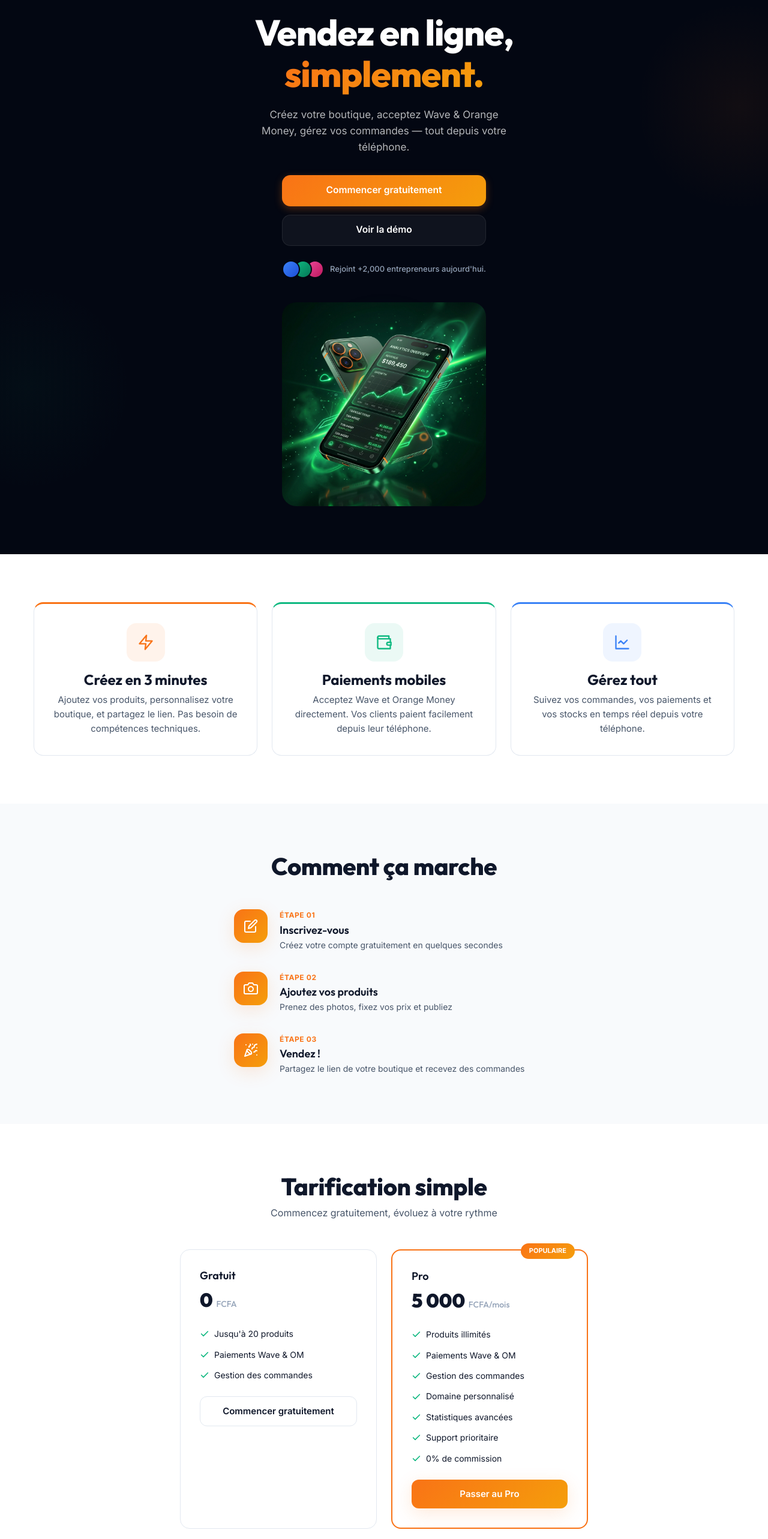
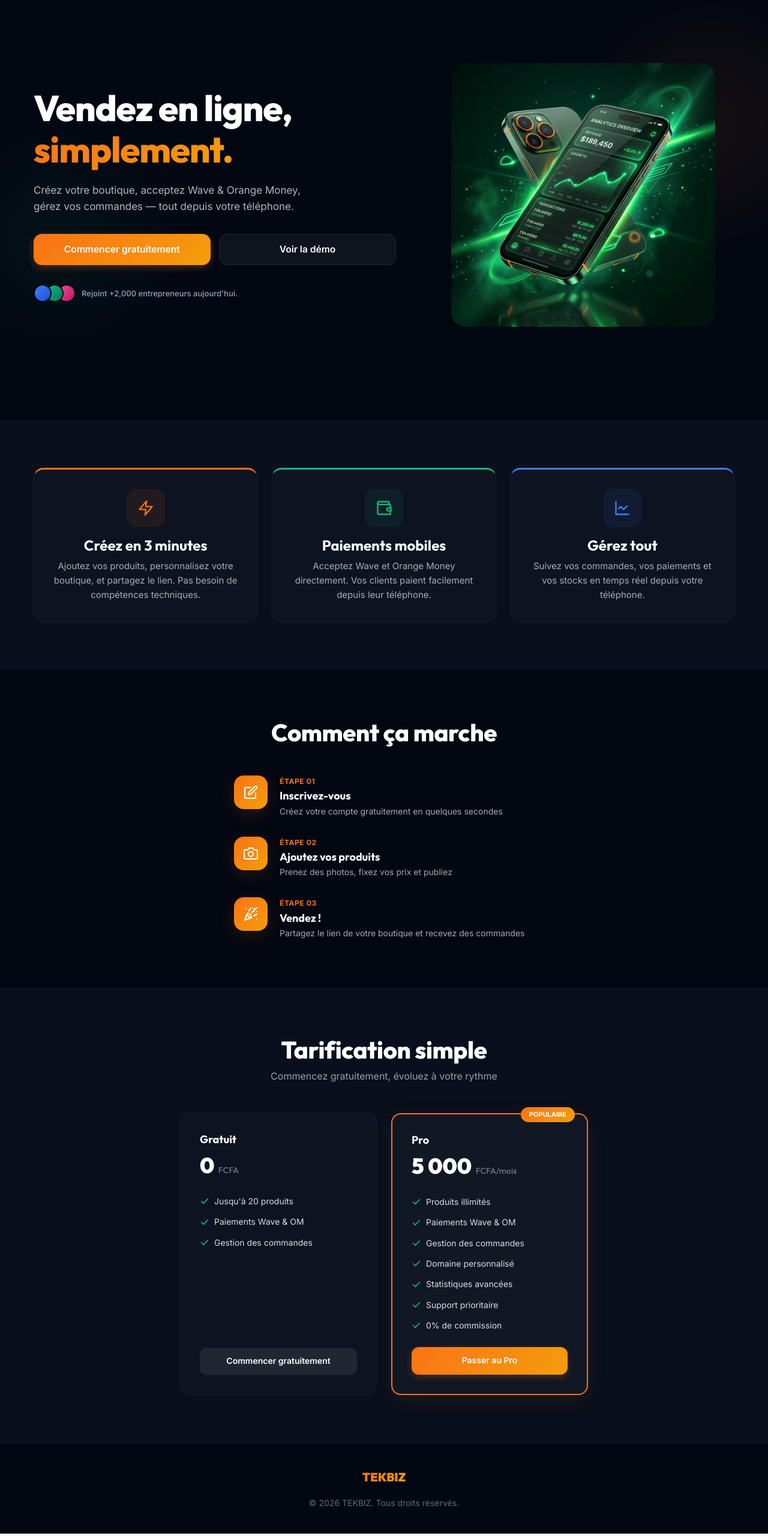
Before and after one commit to pistyl/Tekbiz, a Next.js app: page / in a window 1280 px wide. Shown: the part 100-2666 px from the top of the page at 60% size. Built offline with nearby package versions, Linux system fonts and the light colour scheme.

Commit message:
redesign landing page to be responsive and unify dark background across all sections

```diff
--- a/app/page.js
+++ b/app/page.js
@@ -95,22 +95,96 @@
   const secondPart = titleParts[1] ? titleParts[1].trim() : '';
 
   return (
-    <section style={{ minHeight: '100vh', display: 'flex', alignItems: 'center', background: '#030712', color: 'white', paddingTop: 100, paddingBottom: 60, position: 'relative', overflow: 'hidden' }}>
+    <section style={{ minHeight: '100vh', display: 'flex', alignItems: 'center', background: '#030712', color: 'white', paddingTop: 110, paddingBottom: 60, position: 'relative', overflow: 'hidden' }}>
+      <style dangerouslySetInnerHTML={{ __html: `
+        .hero-grid {
+          display: grid;
+          grid-template-columns: 1fr;
+          gap: 40px;
+          align-items: center;
+          width: 100%;
+          max-width: 1200px;
+          margin: 0 auto;
+        }
+        .hero-text-col {
+          display: flex;
+          flex-direction: column;
+          align-items: center;
+          text-align: center;
+        }
+        .hero-buttons {
+          display: flex;
+          flex-direction: column;
+          gap: 14px;
+          align-items: center;
+          width: 100%;
+          max-width: 340px;
+          margin: 0 auto 24px;
+        }
+        .hero-social-proof {
+          display: flex;
+          align-items: center;
+          justify-content: center;
+          gap: 10px;
+          margin-bottom: 40px;
+        }
+        .hero-image-col {
+          display: flex;
+          justify-content: center;
+          position: relative;
+          width: 100%;
+          max-width: 340px;
+          margin: 0 auto;
+          z-index: 1;
+        }
+        @media (min-width: 992px) {
+          .hero-grid {
+            grid-template-columns: 1.2fr 1fr;
+            gap: 60px;
+            text-align: left;
+          }
+          .hero-text-col {
+            align-items: flex-start;
+            text-align: left;
+          }
+          .hero-buttons {
+            flex-direction: row;
+            max-width: none;
+            margin: 0 0 32px 0;
+            justify-content: flex-start;
+          }
+          .hero-buttons a {
+            width: auto;
+            min-width: 220px;
+          }
+          .hero-social-proof {
+            justify-content: flex-start;
+            margin-bottom: 0;
+          }
+          .hero-image-col {
+            max-width: 440px;
+          }
+        }
+      `}} />
+
       {/* Background gradients */}
-      <div style={{ position: 'absolute', top: '10%', right: '-10%', width: 350, height: 350, background: 'radial-gradient(circle, rgba(249,115,22,0.06) 0%, transparent 70%)', borderRadius: '50%', pointerEvents: 'none' }} />
-      <div style={{ position: 'absolute', bottom: '10%', left: '-10%', width: 350, height: 350, background: 'radial-gradient(circle, rgba(16,185,129,0.04) 0%, transparent 70%)', borderRadius: '50%', pointerEvents: 'none' }} />
+      <div style={{ position: 'absolute', top: '10%', right: '-10%', width: 450, height: 450, background: 'radial-gradient(circle, rgba(249,115,22,0.08) 0%, transparent 70%)', borderRadius: '50%', pointerEvents: 'none' }} />
+      <div style={{ position: 'absolute', bottom: '10%', left: '-10%', width: 450, height: 450, background: 'radial-gradient(circle, rgba(16,185,129,0.06) 0%, transparent 70%)', borderRadius: '50%', pointerEvents: 'none' }} />
 
-      <div className="container" style={{ textAlign: 'center', position: 'relative', zIndex: 1, padding: '20px 16px', display: 'flex', flexDirection: 'column', alignItems: 'center' }}>
+      <div className="container" style={{ position: 'relative', zIndex: 1, padding: '0 16px' }}>
+        <div className="hero-grid">
+
+          <div className="hero-text-col">
             <h1 style={{ fontSize: 'clamp(2.25rem, 6vw, 3.75rem)', fontWeight: 800, fontFamily: 'var(--font-display)', marginBottom: 20, lineHeight: 1.15, letterSpacing: '-0.02em', maxWidth: 700 }}>
               {firstPart}
               {secondPart && <><br /><span style={{ background: 'var(--gradient-primary)', WebkitBackgroundClip: 'text', WebkitTextFillColor: 'transparent' }}>{secondPart}</span></>}
             </h1>
 
-        <p style={{ fontSize: 'clamp(0.95rem, 2.5vw, 1.0625rem)', maxWidth: 440, margin: '0 auto 32px', color: 'rgba(255,255,255,0.7)', lineHeight: 1.6, fontWeight: 400 }}>
+            <p style={{ fontSize: 'clamp(0.95rem, 2.5vw, 1.0625rem)', maxWidth: 460, marginBottom: 32, color: 'rgba(255,255,255,0.7)', lineHeight: 1.6, fontWeight: 400 }}>
               {t('heroSubtitle')}
             </p>
 
-        <div style={{ display: 'flex', flexDirection: 'column', gap: 14, alignItems: 'center', width: '100%', maxWidth: '340px', margin: '0 auto 24px' }}>
+            <div className="hero-buttons">
               <Link href="/register" style={{
                 display: 'flex',
                 alignItems: 'center',
@@ -148,7 +222,7 @@
               </Link>
             </div>
 
-        <div style={{ display: 'flex', alignItems: 'center', justifyContent: 'center', gap: 10, marginBottom: 40 }}>
+            <div className="hero-social-proof">
               <div style={{ display: 'flex', alignItems: 'center' }}>
                 <div style={{ width: 30, height: 30, borderRadius: '50%', border: '2px solid #030712', background: 'linear-gradient(135deg, #3B82F6, #1D4ED8)', zIndex: 3 }} />
                 <div style={{ width: 30, height: 30, borderRadius: '50%', border: '2px solid #030712', background: 'linear-gradient(135deg, #10B981, #047857)', marginLeft: -10, zIndex: 2 }} />
@@ -158,20 +232,20 @@
                 {t('socialProof')}
               </span>
             </div>
+          </div>
 
-        {/* Phone Mockup */}
-        <div style={{ display: 'flex', justifyContent: 'center', position: 'relative', width: '100%', maxWidth: '340px', margin: '0 auto' }}>
+          <div className="hero-image-col">
             {/* Glow shadow */}
             <div style={{
               position: 'absolute',
-            width: '240px',
-            height: '240px',
+              width: '320px',
+              height: '320px',
               background: 'radial-gradient(circle, rgba(16, 185, 129, 0.22) 0%, transparent 70%)',
               zIndex: 0,
               top: '20%',
               left: '50%',
               transform: 'translate(-50%, -20%)',
-            filter: 'blur(30px)'
+              filter: 'blur(35px)'
             }} />
             <img
               src="/hero_mockup.png"
@@ -186,6 +260,8 @@
               }}
             />
           </div>
+
+        </div>
       </div>
     </section>
   );
@@ -199,14 +275,14 @@
     { icon: <IconChart size={28} />, title: t('feature3Title'), desc: t('feature3Desc'), color: '#3B82F6' },
   ];
   return (
-    <section style={{ padding: '80px 0', background: 'var(--bg)' }}>
+    <section style={{ padding: '80px 0', background: '#090F1C', color: 'white' }}>
       <div className="container">
         <div style={{ display: 'grid', gridTemplateColumns: 'repeat(auto-fit, minmax(280px, 1fr))', gap: 24 }}>
           {features.map((f, i) => (
-            <div key={i} className="card card-interactive" style={{ textAlign: 'center', padding: 32, borderTop: `3px solid ${f.color}` }}>
-              <div style={{ width: 64, height: 64, borderRadius: 'var(--radius-lg)', background: `${f.color}15`, display: 'flex', alignItems: 'center', justifyContent: 'center', color: f.color, margin: '0 auto 16px' }}>{f.icon}</div>
-              <h3 style={{ marginBottom: 8 }}>{f.title}</h3>
-              <p style={{ color: 'var(--text-secondary)', fontSize: '0.9375rem', lineHeight: 1.6 }}>{f.desc}</p>
+            <div key={i} className="card-interactive" style={{ textAlign: 'center', padding: 32, background: 'rgba(255, 255, 255, 0.02)', border: '1px solid rgba(255, 255, 255, 0.05)', borderTop: `3px solid ${f.color}`, borderRadius: '16px', color: '#fff', transition: 'all 0.3s ease' }}>
+              <div style={{ width: 64, height: 64, borderRadius: '16px', background: `${f.color}15`, display: 'flex', alignItems: 'center', justifyContent: 'center', color: f.color, margin: '0 auto 16px' }}>{f.icon}</div>
+              <h3 style={{ marginBottom: 8, color: '#fff', fontWeight: 700 }}>{f.title}</h3>
+              <p style={{ color: 'rgba(255, 255, 255, 0.65)', fontSize: '0.9375rem', lineHeight: 1.6 }}>{f.desc}</p>
             </div>
           ))}
         </div>
@@ -223,19 +299,19 @@
     { num: '03', title: t('step3'), desc: t('step3Desc'), icon: <IconParty size={24} color="white" /> },
   ];
   return (
-    <section style={{ padding: '80px 0', background: 'var(--bg-secondary)' }}>
+    <section style={{ padding: '80px 0', background: '#030712', color: 'white' }}>
       <div className="container">
-        <h2 style={{ textAlign: 'center', marginBottom: 48 }}>{t('howItWorks')}</h2>
+        <h2 style={{ textAlign: 'center', marginBottom: 48, fontWeight: 800, color: '#fff' }}>{t('howItWorks')}</h2>
         <div style={{ display: 'flex', flexDirection: 'column', gap: 32, maxWidth: 500, margin: '0 auto' }}>
           {steps.map((s, i) => (
             <div key={i} style={{ display: 'flex', gap: 20, alignItems: 'flex-start' }}>
-              <div style={{ width: 56, height: 56, borderRadius: 'var(--radius-lg)', background: 'var(--gradient-primary)', display: 'flex', alignItems: 'center', justifyContent: 'center', flexShrink: 0, boxShadow: 'var(--shadow-float)' }}>
+              <div style={{ width: 56, height: 56, borderRadius: '16px', background: 'var(--gradient-primary)', display: 'flex', alignItems: 'center', justifyContent: 'center', flexShrink: 0, boxShadow: 'var(--shadow-float)' }}>
                 {s.icon}
               </div>
               <div>
                 <div style={{ fontSize: '0.75rem', fontWeight: 700, color: 'var(--primary)', textTransform: 'uppercase', letterSpacing: '0.05em', marginBottom: 4 }}>Étape {s.num}</div>
-                <h4 style={{ marginBottom: 4 }}>{s.title}</h4>
-                <p style={{ color: 'var(--text-secondary)', fontSize: '0.875rem' }}>{s.desc}</p>
+                <h4 style={{ marginBottom: 4, color: '#fff', fontWeight: 700 }}>{s.title}</h4>
+                <p style={{ color: 'rgba(255, 255, 255, 0.65)', fontSize: '0.875rem', lineHeight: 1.5 }}>{s.desc}</p>
               </div>
             </div>
           ))}
@@ -248,37 +324,69 @@
 function PricingSection() {
   const { t } = useLanguage();
   return (
-    <section style={{ padding: '80px 0', background: 'var(--bg)' }}>
+    <section style={{ padding: '80px 0', background: '#090F1C', color: 'white' }}>
       <div className="container">
-        <h2 style={{ textAlign: 'center', marginBottom: 8 }}>{t('pricingTitle')}</h2>
-        <p style={{ textAlign: 'center', color: 'var(--text-secondary)', marginBottom: 48 }}>{t('pricingSubtitle')}</p>
+        <h2 style={{ textAlign: 'center', marginBottom: 8, fontWeight: 800, color: '#fff' }}>{t('pricingTitle')}</h2>
+        <p style={{ textAlign: 'center', color: 'rgba(255, 255, 255, 0.6)', marginBottom: 48 }}>{t('pricingSubtitle')}</p>
         <div style={{ display: 'grid', gridTemplateColumns: 'repeat(auto-fit, minmax(280px, 1fr))', gap: 24, maxWidth: 680, margin: '0 auto' }}>
           {/* Free */}
-          <div className="card" style={{ padding: 32 }}>
-            <h4 style={{ marginBottom: 4 }}>{t('freePlan')}</h4>
-            <div style={{ fontFamily: 'var(--font-display)', fontSize: '2rem', fontWeight: 900, marginBottom: 20 }}>0 <span style={{ fontSize: '0.875rem', fontWeight: 500, color: 'var(--text-tertiary)' }}>FCFA</span></div>
+          <div style={{ padding: 32, background: 'rgba(255, 255, 255, 0.02)', border: '1px solid rgba(255, 255, 255, 0.05)', borderRadius: '16px', display: 'flex', flexDirection: 'column', justifyContent: 'space-between', minHeight: '380px' }}>
+            <div>
+              <h4 style={{ marginBottom: 4, color: '#fff', fontWeight: 700 }}>{t('freePlan')}</h4>
+              <div style={{ fontFamily: 'var(--font-display)', fontSize: '2.25rem', fontWeight: 900, marginBottom: 20, color: '#fff' }}>0 <span style={{ fontSize: '0.875rem', fontWeight: 500, color: 'rgba(255,255,255,0.4)' }}>FCFA</span></div>
               <div style={{ display: 'flex', flexDirection: 'column', gap: 12, marginBottom: 24 }}>
                 {[t('upTo20Products'), t('mobilePayments'), t('orderManagement')].map((f, i) => (
-                <div key={i} style={{ display: 'flex', gap: 8, alignItems: 'center', fontSize: '0.875rem' }}>
+                  <div key={i} style={{ display: 'flex', gap: 8, alignItems: 'center', fontSize: '0.875rem', color: 'rgba(255, 255, 255, 0.85)' }}>
                     <IconCheck size={16} color="var(--success)" /> {f}
                   </div>
                 ))}
               </div>
-            <Link href="/register" className="btn btn-secondary btn-full">{t('startFree')}</Link>
             </div>
+            <Link href="/register" style={{
+              display: 'flex',
+              alignItems: 'center',
+              justifyContent: 'center',
+              height: 46,
+              borderRadius: '12px',
+              background: 'rgba(255, 255, 255, 0.08)',
+              color: '#fff',
+              fontWeight: 600,
+              fontSize: '0.875rem',
+              textDecoration: 'none',
+              width: '100%',
+              transition: 'background 0.2s'
+            }}>{t('startFree')}</Link>
+          </div>
+
           {/* Pro */}
-          <div className="card" style={{ padding: 32, border: '2px solid var(--primary)', position: 'relative' }}>
-            <div style={{ position: 'absolute', top: -12, right: 20, background: 'var(--gradient-primary)', color: 'white', padding: '4px 14px', borderRadius: 'var(--radius-full)', fontSize: '0.6875rem', fontWeight: 700, textTransform: 'uppercase' }}>{t('popular')}</div>
-            <h4 style={{ marginBottom: 4 }}>{t('proPlan')}</h4>
-            <div style={{ fontFamily: 'var(--font-display)', fontSize: '2rem', fontWeight: 900, marginBottom: 20 }}>5 000 <span style={{ fontSize: '0.875rem', fontWeight: 500, color: 'var(--text-tertiary)' }}>FCFA{t('perMonth')}</span></div>
+          <div style={{ padding: 32, background: 'rgba(255, 255, 255, 0.03)', border: '2px solid var(--primary)', borderRadius: '16px', position: 'relative', display: 'flex', flexDirection: 'column', justifyContent: 'space-between', minHeight: '380px', boxShadow: '0 8px 32px rgba(249, 115, 22, 0.1)' }}>
+            <div style={{ position: 'absolute', top: -12, right: 20, background: 'var(--gradient-primary)', color: 'white', padding: '4px 14px', borderRadius: '20px', fontSize: '0.6875rem', fontWeight: 700, textTransform: 'uppercase' }}>{t('popular')}</div>
+            <div>
+              <h4 style={{ marginBottom: 4, color: '#fff', fontWeight: 700 }}>{t('proPlan')}</h4>
+              <div style={{ fontFamily: 'var(--font-display)', fontSize: '2.25rem', fontWeight: 900, marginBottom: 20, color: '#fff' }}>5 000 <span style={{ fontSize: '0.875rem', fontWeight: 500, color: 'rgba(255,255,255,0.4)' }}>FCFA{t('perMonth')}</span></div>
               <div style={{ display: 'flex', flexDirection: 'column', gap: 12, marginBottom: 24 }}>
                 {[t('unlimitedProducts'), t('mobilePayments'), t('orderManagement'), t('customDomain'), t('analytics'), t('prioritySupport'), t('noCommission')].map((f, i) => (
-                <div key={i} style={{ display: 'flex', gap: 8, alignItems: 'center', fontSize: '0.875rem' }}>
+                  <div key={i} style={{ display: 'flex', gap: 8, alignItems: 'center', fontSize: '0.875rem', color: 'rgba(255, 255, 255, 0.85)' }}>
                     <IconCheck size={16} color="var(--success)" /> {f}
                   </div>
                 ))}
               </div>
-            <Link href="/register" className="btn btn-primary btn-full">{t('goPro')}</Link>
+            </div>
+            <Link href="/register" style={{
+              display: 'flex',
+              alignItems: 'center',
+              justifyContent: 'center',
+              height: 46,
+              borderRadius: '12px',
+              background: 'var(--gradient-primary)',
+              color: '#fff',
+              fontWeight: 600,
+              fontSize: '0.875rem',
+              textDecoration: 'none',
+              width: '100%',
+              transition: 'opacity 0.2s',
+              boxShadow: '0 4px 12px rgba(249, 115, 22, 0.25)'
+            }}>{t('goPro')}</Link>
           </div>
         </div>
       </div>
@@ -289,7 +397,7 @@
 function Footer() {
   const { t } = useLanguage();
   return (
-    <footer style={{ padding: '40px 0', background: 'var(--secondary)', color: 'rgba(255,255,255,0.5)', textAlign: 'center', fontSize: '0.875rem' }}>
+    <footer style={{ padding: '40px 0', background: '#030712', color: 'rgba(255,255,255,0.4)', textAlign: 'center', fontSize: '0.875rem', borderTop: '1px solid rgba(255,255,255,0.05)' }}>
       <div className="container">
         <div style={{ fontFamily: 'var(--font-display)', fontWeight: 900, fontSize: '1.25rem', marginBottom: 16 }}>
           <span style={{ background: 'var(--gradient-primary)', WebkitBackgroundClip: 'text', WebkitTextFillColor: 'transparent' }}>TEKBIZ</span>
```
Lines whose indentation alone changed are shown as unchanged.
